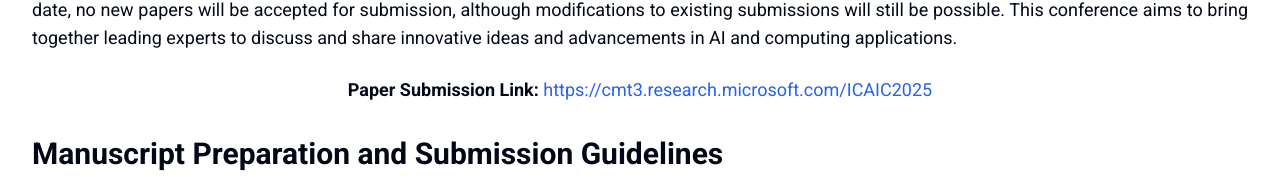
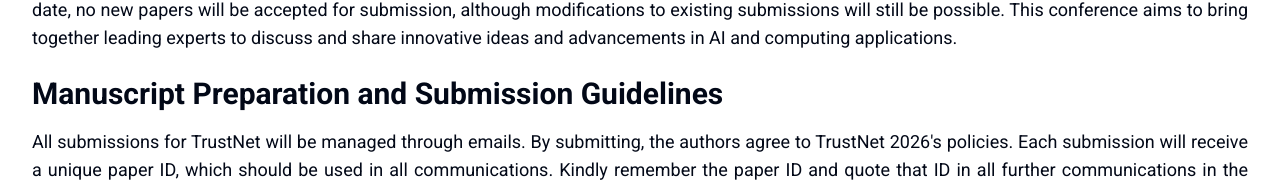
Before and after one commit to kapoor035/ICBHST, a Next.js app: page /author-guidelines in a window 1280 px wide. Shown: the part 522-704 px from the top of the page. Built offline with nearby package versions, Linux system fonts and the light colour scheme.

Commit message:
hide paper submission link for now

```diff
--- a/app/author-guidelines/page.tsx
+++ b/app/author-guidelines/page.tsx
@@ -38,7 +38,8 @@ const AuthorGuidelines = () => {
             advancements in AI and computing applications.
           </p>
 
-          <p className="mb-8 text-center">
+          {/* todo  */}
+          {/* <p className="mb-8 text-center">
             <strong>Paper Submission Link:</strong>{" "}
             <a
               href="https://cmt3.research.microsoft.com/ICAIC2025"
@@ -46,7 +47,7 @@ const AuthorGuidelines = () => {
             >
               https://cmt3.research.microsoft.com/ICAIC2025
             </a>
-          </p>
+          </p> */}
 
           <h2 className="text-3xl font-bold mb-4">
             Manuscript Preparation and Submission Guidelines
```
